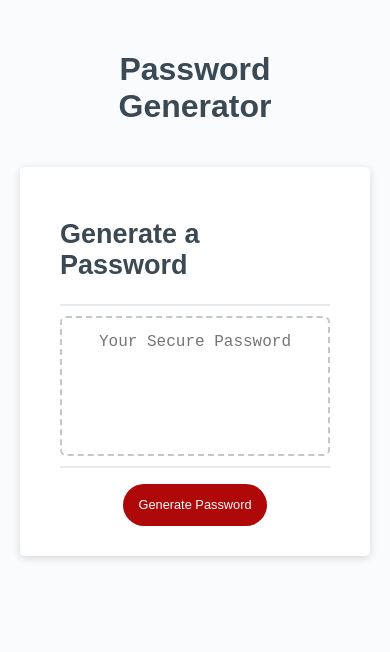
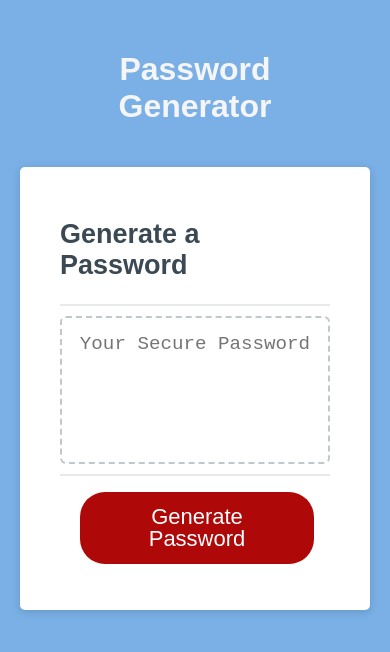
Before and after one commit to nkleinmann/03-Password-Generator-NK, a plain HTML site: page index.html in a window 390 px wide. Drawn offline with Linux system fonts and the light colour scheme.

Commit message:
Updated to Bootstrap grid and changed background color

```diff
--- a/index.html
+++ b/index.html
@@ -8,11 +8,11 @@
     <link rel="stylesheet" href="style.css" />
   </head>
   <body>
-    <div class="wrapper">
+    <div class="wrapper col-lg-12">
       <header>
         <h1>Password Generator</h1>
       </header>
-      <div class="card">
+      <div class="card col-lg-12">
         <div class="card-header">
           <h2>Generate a Password</h2>
         </div>
--- a/style.css
+++ b/style.css
@@ -14,20 +14,21 @@ body,
 
 body {
   font-family: sans-serif;
-  background-color: #f9fbfd;
+  background-color: #7ab0e6;
 }
 
 .wrapper {
   padding-top: 30px;
   padding-left: 20px;
   padding-right: 20px;
+  color: rgb(10, 10, 95);
 }
 
 header {
   text-align: center;
   padding: 20px;
   padding-top: 0px;
-  color: hsl(206, 17%, 28%);
+  color: whitesmoke;
 }
 
 .card {
@@ -117,21 +118,3 @@ button[disabled] {
   resize: none;
   overflow: hidden;
 }
-
-@media (max-width: 690px) {
-  .btn {
-    font-size: 1rem;
-    margin: 16px 0px 0px 0px;
-    padding: 10px 15px;
-  }
-
-  #password {
-    font-size: 1rem;
-  }
-}
-
-@media (max-width: 500px) {
-  .btn {
-    font-size: 0.8rem;
-  }
-}
```
Also changed, not shown: 1 other file.
